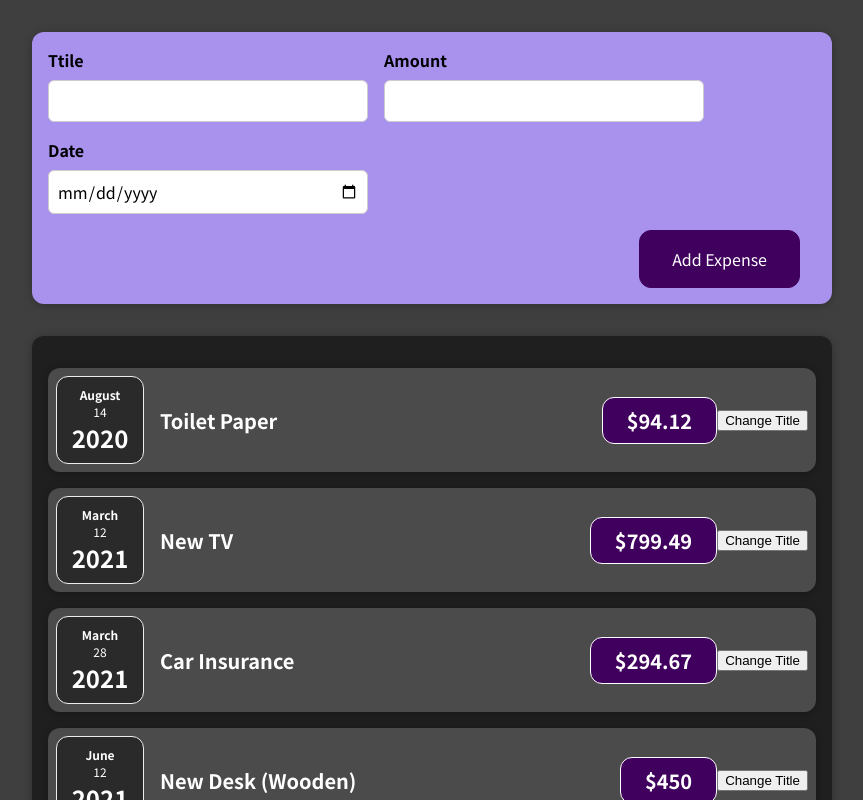
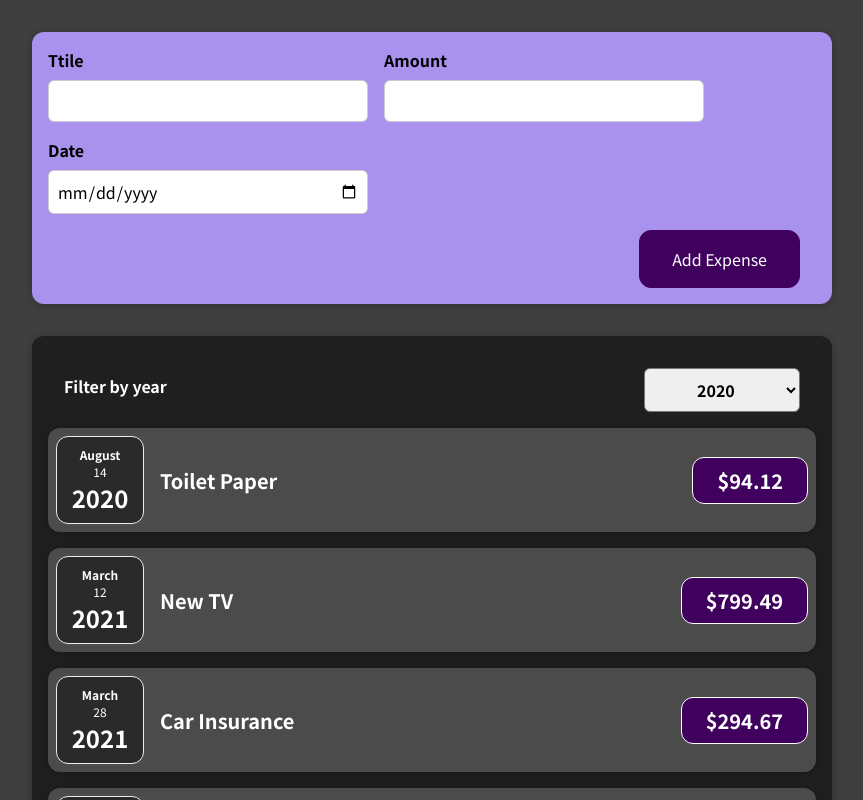
Before and after one commit to lilith198475/myreact, a React (Create React App) app: page / in a window 1280 px wide. Shown: the top 800 px of the page, without its empty margins (208-1071 px from the left). Built offline with nearby package versions, Linux system fonts and the light colour scheme.

Commit message:
State course finished

```diff
--- a/src/App.js
+++ b/src/App.js
@@ -24,9 +24,13 @@
     },
   ];
 
+  const addExpenseHandler = (expense) => {
+    // console.log("In App.js");
+    // console.log(expenses);
+  };
   return (
     <div>
-      <NewExpense />
+      <NewExpense onAddExpense={addExpenseHandler} />
       <Expenses items={expenses} />
     </div>
   );
--- a/src/components/Expenses/ExpenseItem.js
+++ b/src/components/Expenses/ExpenseItem.js
@@ -1,24 +1,17 @@
-import React, { useState } from "react";
+import React from "react";
 import ExpenseDate from "./ExpenseDate";
 import Card from "../UI/Card";
 import "./ExpenseItem.css";
 
 const ExpenseItem = (props) => {
-  const [title, setTitle] = useState(props.title); // must be direclty call in the component functions
-
-  const clickHandler = () => {
-    setTitle("Updated!");
-  };
-
   return (
     <Card className="expense-item">
       <ExpenseDate date={props.date} />
       <div className="expense-item__description">
-        <h2> {title}</h2>
+        <h2> {props.title}</h2>
         <div className="expense-item__price">${props.amount}</div>{" "}
         {/* for eventlistener using function name not call it. */}
       </div>
-      <button onClick={clickHandler}>Change Title</button>
     </Card>
   );
 };
--- a/src/components/Expenses/Expenses.js
+++ b/src/components/Expenses/Expenses.js
@@ -1,10 +1,25 @@
+import React, { useState } from "react";
 import ExpenseItem from "./ExpenseItem";
 import Cards from "../UI/Card";
 import "./Expenses.css";
+import ExpensesFilter from "./ExpensesFilter";
 
 const Expenses = (props) => {
+  const [filteredYear, setSelectedYear] = useState("2020");
+
+  const filterChangeHandler = (selectedYear) => {
+    setSelectedYear(selectedYear);
+    console.log(selectedYear);
+  };
+
   return (
+    <div>
       <Cards className="expenses">
+        <ExpensesFilter
+          selected={filteredYear}
+          onChangeFilter={filterChangeHandler}
+        />
+
         {props.items.map((value, index) => {
           return (
             <ExpenseItem
@@ -16,6 +31,7 @@
           );
         })}
       </Cards>
+    </div>
   );
 };
 
--- /dev/null
+++ b/src/components/Expenses/ExpensesFilter.css
@@ -0,0 +1,24 @@
+.expenses-filter {
+  color: white;
+  padding: 0 1rem;
+}
+
+.expenses-filter__control {
+  display: flex;
+  width: 100%;
+  align-items: center;
+  justify-content: space-between;
+  margin: 1rem 0;
+}
+
+.expenses-filter label {
+  font-weight: bold;
+  margin-bottom: 0.5rem;
+}
+
+.expenses-filter select {
+  font: inherit;
+  padding: 0.5rem 3rem;
+  font-weight: bold;
+  border-radius: 6px;
+}
--- /dev/null
+++ b/src/components/Expenses/ExpensesFilter.js
@@ -0,0 +1,25 @@
+import React from "react";
+
+import "./ExpensesFilter.css";
+
+const ExpensesFilter = (props) => {
+  const dropdownChangeHandler = (event) => {
+    props.onChangeFilter(event.target.value);
+  };
+
+  return (
+    <div className="expenses-filter">
+      <div className="expenses-filter__control">
+        <label>Filter by year</label>
+        <select value={props.selected} onChange={dropdownChangeHandler}>
+          <option value="2022">2022</option>
+          <option value="2021">2021</option>
+          <option value="2020">2020</option>
+          <option value="2019">2019</option>
+        </select>
+      </div>
+    </div>
+  );
+};
+
+export default ExpensesFilter;
--- a/src/components/NewExpense/ExpenseForm.js
+++ b/src/components/NewExpense/ExpenseForm.js
@@ -1,9 +1,9 @@
 import React, { useState } from "react";
 import "./ExpenseForm.css";
-const ExpenseForm = () => {
-     const [enteredTitle, setEnteredTitle] = useState("");
-     const [enteredAmount, setEnteredAmount] = useState("");
-     const [enteredDate, setEnteredDate] = useState("");
+const ExpenseForm = (props) => {
+  const [enteredTitle, setEnteredTitle] = useState("");
+  const [enteredAmount, setEnteredAmount] = useState("");
+  const [enteredDate, setEnteredDate] = useState("");
 
   // const [userInput, setUserInput] = useState({
   //   enteredTitle: "",
@@ -29,7 +29,7 @@
     //   ...userInput,
     //   enteredAmount: event.target.value,
     // });
-     // setUserInput((prevState) => {
+    // setUserInput((prevState) => {
     //    return {...prevState, enteredAmount: event.target.value};
     // });
   };
@@ -43,29 +43,32 @@
     // setUserInput((prevState) => {
     //    return {...prevState, enteredDate: event.target.value};
     // });
-
   };
 
-  const submitHandler =(event) =>{
+  const submitHandler = (event) => {
     event.preventDefault();
 
-    const expenseData ={
+    const expenseData = {
       title: enteredTitle,
       amount: enteredAmount,
-      date: new Date(enteredDate)
+      date: new Date(enteredDate),
     };
-    console.log(expenseData);
-    setEnteredTitle('');
-    setEnteredAmount('');
-    setEnteredDate('');
-  }
+    props.onSaveExpenseData(expenseData);
+    setEnteredTitle("");
+    setEnteredAmount("");
+    setEnteredDate("");
+  };
 
   return (
     <form onSubmit={submitHandler}>
       <div className="new-expense__controls">
         <div className="new-expense__control">
           <label>Ttile</label>
-          <input type="text" value = {enteredTitle} onChange={titleChangeHandler} />
+          <input
+            type="text"
+            value={enteredTitle}
+            onChange={titleChangeHandler}
+          />
         </div>
         <div className="new-expense__control">
           <label>Amount</label>
--- a/src/components/NewExpense/NewExpense.js
+++ b/src/components/NewExpense/NewExpense.js
@@ -2,10 +2,18 @@
 import "./NewExpense.css";
 import ExpenseForm from "./ExpenseForm";
 
-const NewExpense = () => {
+const NewExpense = (props) => {
+  const saveExpenseDataHandler = (enteredExpenseData) => {
+    const expenseData = {
+      ...enteredExpenseData,
+      id: Math.random().toString(),
+    };
+    props.onAddExpense(expenseData);
+  };
+
   return (
     <div className="new-expense">
-      <ExpenseForm />
+      <ExpenseForm onSaveExpenseData={saveExpenseDataHandler} />
     </div>
   );
 };
```
Also changed, not shown: 1 other file (tests, documents, lock files or other folders). Lines whose indentation alone changed are shown as unchanged.
